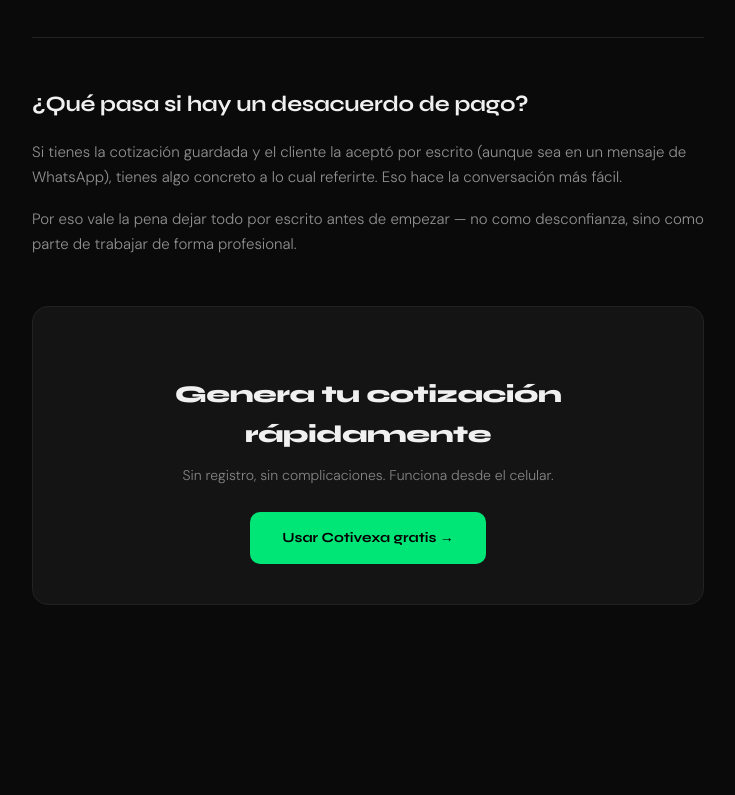
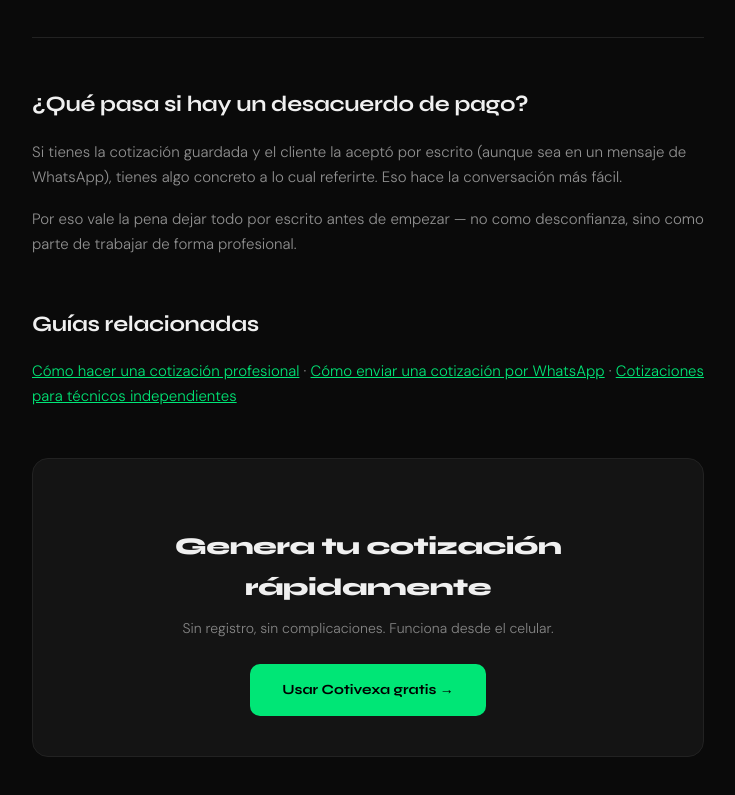
Before and after one commit to quotixa57-hue/Quotixa, a plain HTML site: page Quotixa/como-cobrar-como-freelancer.html in a window 1280 px wide. Shown: the part 2083-2878 px from the top of the page, without its empty margins (272-1007 px from the left). Before the commit the page ends 2816 px from the top, so only its background shows below. Drawn offline with Linux system fonts and the light colour scheme; a script that the page names is missing.

Commit message:
Add files via upload

```diff
--- a/Quotixa/como-cobrar-como-freelancer.html
+++ b/Quotixa/como-cobrar-como-freelancer.html
@@ -164,6 +164,8 @@ p{font-size:15px;color:var(--text2);margin-bottom:16px;font-weight:300;}
   <h2>¿Qué pasa si hay un desacuerdo de pago?</h2>
   <p>Si tienes la cotización guardada y el cliente la aceptó por escrito (aunque sea en un mensaje de WhatsApp), tienes algo concreto a lo cual referirte. Eso hace la conversación más fácil.</p>
   <p>Por eso vale la pena dejar todo por escrito antes de empezar — no como desconfianza, sino como parte de trabajar de forma profesional.</p>
+  <h2>Guías relacionadas</h2>
+  <p><a href="/como-hacer-una-cotizacion" style="color:var(--green);">Cómo hacer una cotización profesional</a> · <a href="/cotizacion-por-whatsapp" style="color:var(--green);">Cómo enviar una cotización por WhatsApp</a> · <a href="/cotizacion-para-tecnicos" style="color:var(--green);">Cotizaciones para técnicos independientes</a></p>
   <div class="cta-box">
     <h3>Genera tu cotización rápidamente</h3>
     <p>Sin registro, sin complicaciones. Funciona desde el celular.</p>
```
